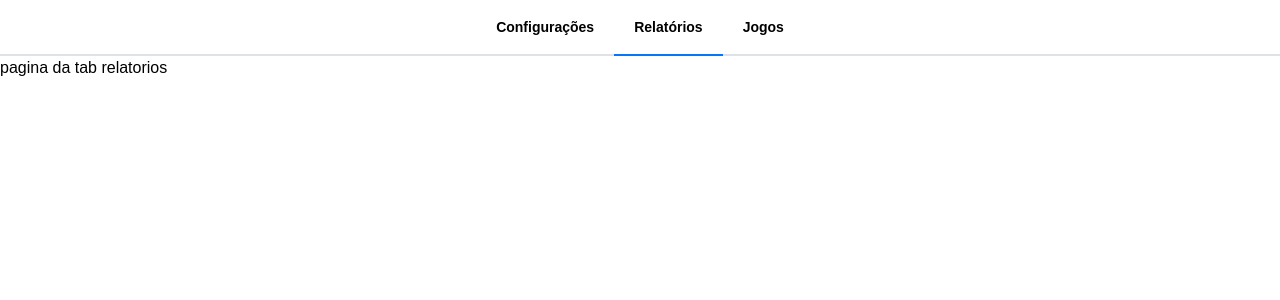
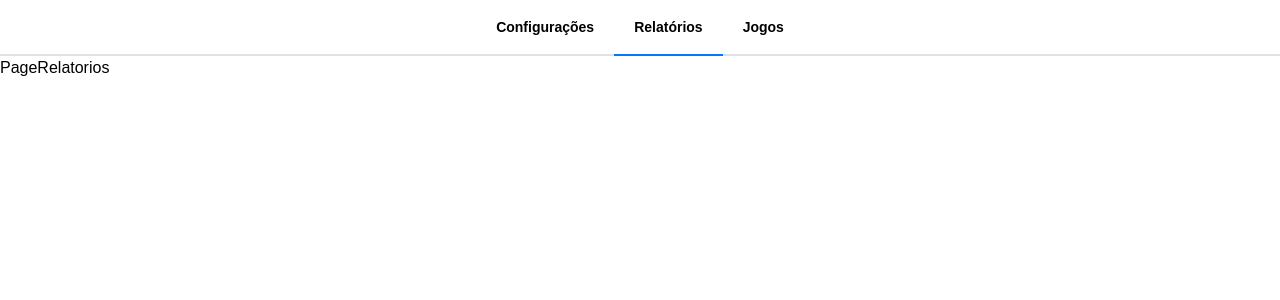
Before and after one commit to DDR23/bot-apostador-bet365-painel-frontend, a React (Vite) app: page / in a window 1280 px wide. Both pictures are taken after a click on the tab "Relatórios". Shown: the top 300 px of the page. Built offline with nearby package versions, Linux system fonts and the light colour scheme.

Commit message:
feat:{adicionando estrutura da pagina de relatorios}

```diff
--- a/src/components/layouts/AppLayout.tsx
+++ b/src/components/layouts/AppLayout.tsx
@@ -1,6 +1,7 @@
 import { Tabs } from "@mantine/core";
 import { useEffect, useState } from "react";
 import PageConfigs from "../../pages/configs/Page";
+import PageRelatorios from "../../pages/relatorios/Page";
 
 export default function AppLayout() {
   const [selectedTab, setSelectedTab] = useState<string>(() => {
@@ -25,7 +26,7 @@ export default function AppLayout() {
         <Tabs.Tab p={20} fw={700} value="jogos">Jogos</Tabs.Tab>
       </Tabs.List>
       <Tabs.Panel value="configs" style={{ flexGrow: 1 }}><PageConfigs /></Tabs.Panel>
-      <Tabs.Panel value="relatorios" style={{ flexGrow: 1 }}><>pagina da tab relatorios</></Tabs.Panel>
+      <Tabs.Panel value="relatorios" style={{ flexGrow: 1 }}><PageRelatorios /></Tabs.Panel>
       <Tabs.Panel value="jogos" style={{ flexGrow: 1 }}><>pagina da tab jogos</></Tabs.Panel>
     </Tabs>
   );
--- /dev/null
+++ b/src/pages/relatorios/Page.tsx
@@ -0,0 +1,3 @@
+export default function PageRelatorios() {
+  return <>PageRelatorios</>;
+}
```
Also changed, not shown: 1 other file (tests, documents, lock files or other folders).
